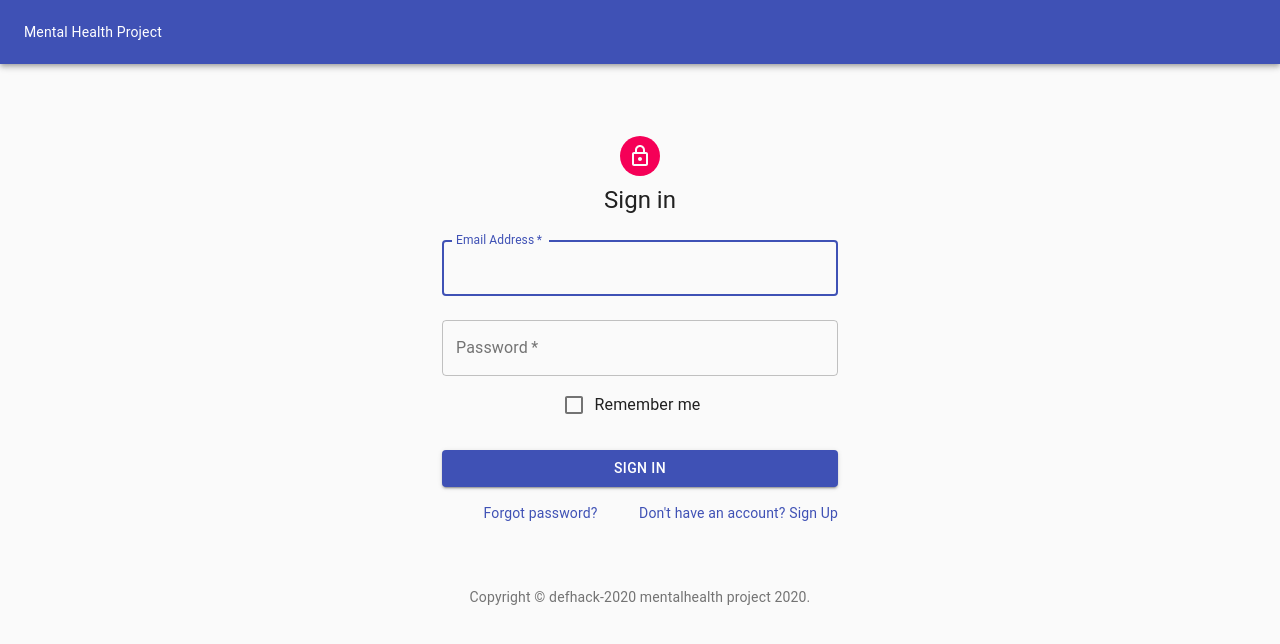
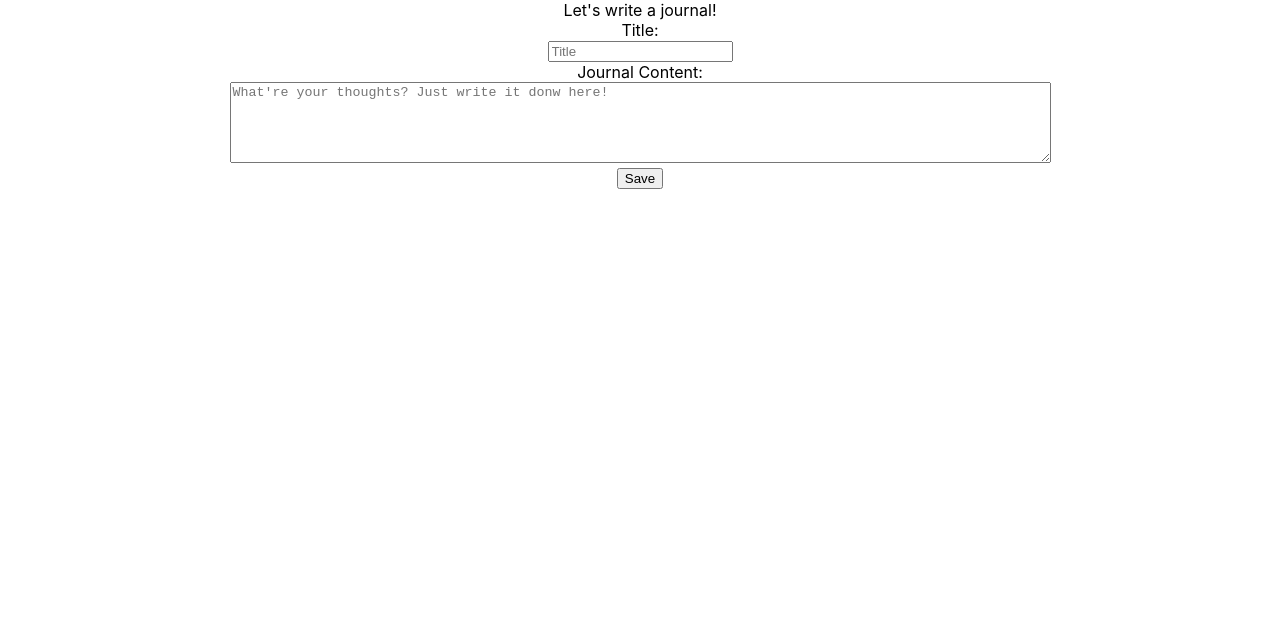
Before and after one commit to XiaoleZ/defhack-2020, a React (Create React App) app: page /journal in a window 1280 px wide. Shown: the top 644 px of the page. Built offline with nearby package versions, Linux system fonts and the light colour scheme.

Commit message:
Part of Journal done

```diff
--- a/src/App.js
+++ b/src/App.js
@@ -1,6 +1,7 @@
 import React, { Component } from "react";
 import NavBar from "./components/NarBar";
 import SignIn from "./components/SignIn";
+import Journal from "./components/Journal";
 // import logo from './logo.svg';
 import "./App.css";
 
@@ -8,8 +9,7 @@ class App extends Component {
   render() {
     return (
       <div className="App">
-        <NavBar />
-        <SignIn />
+        <Journal />
       </div>
     );
   }
--- a/src/components/Journal.js
+++ b/src/components/Journal.js
@@ -1 +1,28 @@
 // This is a journal session.
+import React, { Component } from "react";
+// import logo from './logo.svg';
+// import "./Journal.css";
+
+class Journal extends Component {
+  render() {
+    return (
+      <div class="Journal">
+        Let's write a journal! <br />
+        <label for="title">Title:</label> <br />
+        <input type="text" id="title" name="title" placeholder="Title" /> <br />
+        <label for="journalContent">Journal Content: </label> <br />
+        <textarea
+          id="journalContent"
+          name="journalContent"
+          rows="5"
+          cols="100"
+          placeholder="What're your thoughts? Just write it donw here!"
+        />
+        <br />
+        <button type="button">Save</button>
+      </div>
+    );
+  }
+}
+
+export default Journal;
```
Also changed, not shown: api/requirements 2.txt (added), src/components/Journal.css (added), 1 other file (tests, documents, lock files or other folders).
